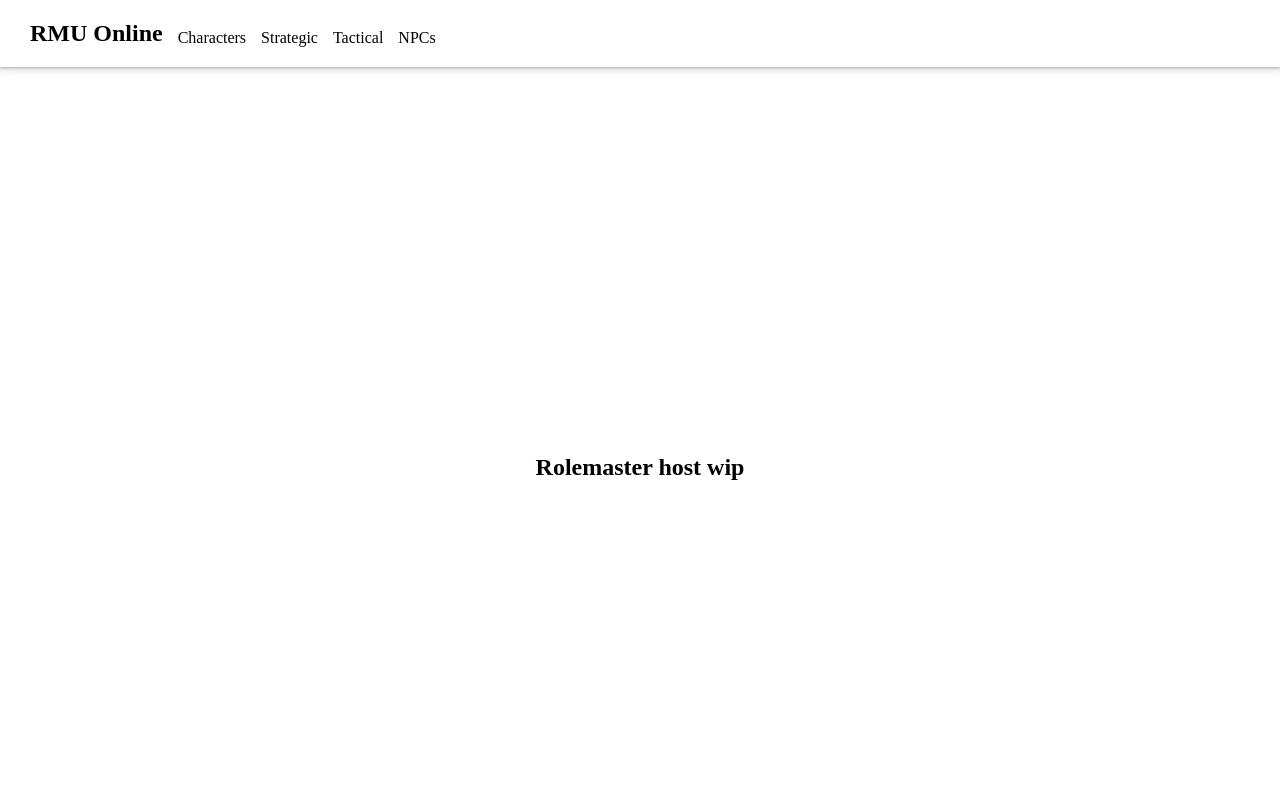
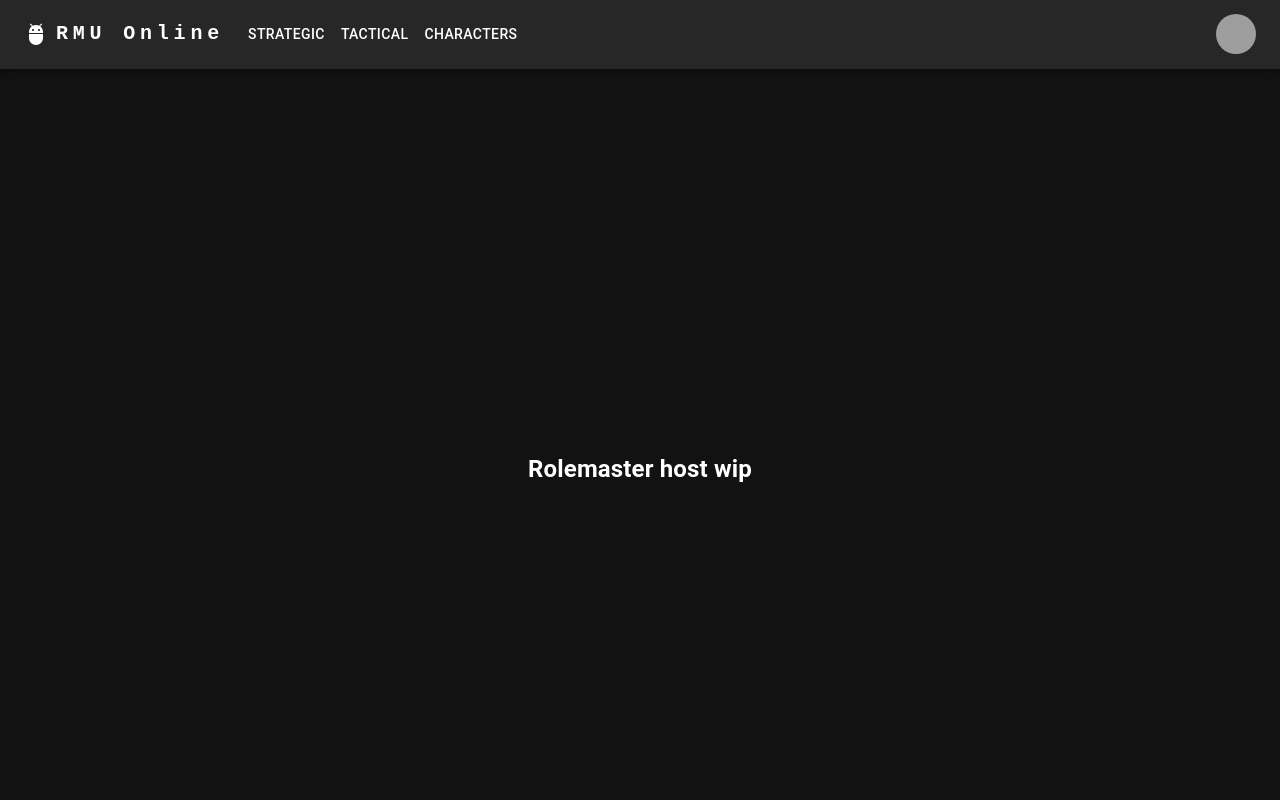
Before and after one commit to labcabrera/rmu-mfe-shell, a React app: page / in a window 1280 px wide. Shown: the top 800 px of the page. Built offline with nearby package versions, Linux system fonts and the light colour scheme; grey boxes are pictures that could not be loaded.

Commit message:
Initial version.

```diff
--- a/package.json
+++ b/package.json
@@ -34,6 +34,11 @@
   "dependencies": {
     "@babel/plugin-syntax-jsx": "^7.24.7",
     "@babel/runtime": "^7.13.10",
+    "@emotion/react": "^11.13.3",
+    "@emotion/styled": "^11.13.0",
+    "@fontsource/roboto": "^5.1.0",
+    "@mui/icons-material": "^6.1.0",
+    "@mui/material": "^6.1.0",
     "file-loader": "^6.2.0",
     "react": "^18.2.0",
     "react-dom": "^18.2.0",
--- a/src/App.jsx
+++ b/src/App.jsx
@@ -1,13 +1,24 @@
+import CssBaseline from '@mui/material/CssBaseline';
+import { ThemeProvider, createTheme } from '@mui/material/styles';
 import React, { Suspense } from "react";
-import { Routes, Route } from "react-router-dom";
+import { Route, Routes } from "react-router-dom";
+import Footer from "./components/Footer/Footer";
+import Header from "./components/Header/Header";
+import Home from "./components/Home/Home";
 import "./index.css";
-import Header from "./components/Header/Header";
-import Footer from "./components/Footer/Footer";
-import Home from "./components/Home/Home";
+
 const RemoteTacticalApp = React.lazy(() => import("tactical/TacticalApp"));
+
+const darkTheme = createTheme({
+  palette: {
+    mode: 'dark',
+  },
+});
 
 const App = () => {
   return (
+    <ThemeProvider theme={darkTheme}>
+      <CssBaseline />
       <div className="main">
         <Header />
         <Suspense fallback={<div>Loading...</div>}>
@@ -19,6 +30,7 @@ const App = () => {
         </Suspense>
         <Footer />
       </div>
+    </ThemeProvider>
   );
 };
 
--- a/src/components/Header/Header.jsx
+++ b/src/components/Header/Header.jsx
@@ -1,28 +1,173 @@
-import React, { useEffect, useState } from "react";
-import { Link, useLocation, useNavigate } from "react-router-dom";
+import React from "react";
+import { useLocation, useNavigate } from "react-router-dom";
 import "./Header.css";
+
+import MenuIcon from '@mui/icons-material/Menu';
+import AppBar from '@mui/material/AppBar';
+import Box from '@mui/material/Box';
+import Button from '@mui/material/Button';
+import IconButton from '@mui/material/IconButton';
+import Toolbar from '@mui/material/Toolbar';
+import Typography from '@mui/material/Typography';
+
+import AdbIcon from '@mui/icons-material/Adb';
+import Avatar from '@mui/material/Avatar';
+import Container from '@mui/material/Container';
+import Menu from '@mui/material/Menu';
+import MenuItem from '@mui/material/MenuItem';
+import Tooltip from '@mui/material/Tooltip';
+
+const pages = [
+  ['Strategic', "/strategic"],
+  ['Tactical', "/tactical"],
+  ['Characters', "/characters"]];
+
+const settings = ['Profile', 'Account', 'Dashboard', 'Logout'];
 
 const Header = () => {
   const location = useLocation();
   const navigate = useNavigate();
+
+  const [anchorElNav, setAnchorElNav] = React.useState(null);
+  const [anchorElUser, setAnchorElUser] = React.useState(null);
+
+  const handleOpenNavMenu = (event) => {
+    setAnchorElNav(event.currentTarget);
+  };
+  const handleOpenUserMenu = (event) => {
+    setAnchorElUser(event.currentTarget);
+  };
+
+  const handleCloseNavMenu = () => {
+    setAnchorElNav(null);
+  };
+
+  const handleCloseUserMenu = () => {
+    setAnchorElUser(null);
+  };
+
   return (
-    <nav>
-      <Link to="/">
-        <h2>RMU Online</h2>
-      </Link>
-      <Link to="/characters">
-        <p>Characters</p>
-      </Link>
-      <Link to="/strategic">
-        <p>Strategic</p>
-      </Link>
-      <Link to="/tactical">
-        <p>Tactical</p>
-      </Link>
-      <Link to="/npcs">
-        <p>NPCs</p>
-      </Link>
-     </nav>
+    <AppBar position="static">
+      <Container maxWidth="xl">
+        <Toolbar disableGutters>
+          <AdbIcon sx={{ display: { xs: 'none', md: 'flex' }, mr: 1 }} />
+          <Typography
+            variant="h6"
+            noWrap
+            component="a"
+            href="/tactical"
+            sx={{
+              mr: 2,
+              display: { xs: 'none', md: 'flex' },
+              fontFamily: 'monospace',
+              fontWeight: 700,
+              letterSpacing: '.3rem',
+              color: 'inherit',
+              textDecoration: 'none',
+            }}
+          >
+            RMU Online
+          </Typography>
+
+
+          <Box sx={{ flexGrow: 1, display: { xs: 'flex', md: 'none' } }}>
+            <IconButton
+              size="large"
+              aria-label="account of current user"
+              aria-controls="menu-appbar"
+              aria-haspopup="true"
+              onClick={handleOpenNavMenu}
+              color="inherit"
+            >
+              <MenuIcon />
+            </IconButton>
+            <Menu
+              id="menu-appbar"
+              anchorEl={anchorElNav}
+              anchorOrigin={{
+                vertical: 'bottom',
+                horizontal: 'left',
+              }}
+              keepMounted
+              transformOrigin={{
+                vertical: 'top',
+                horizontal: 'left',
+              }}
+              open={Boolean(anchorElNav)}
+              onClose={handleCloseNavMenu}
+              sx={{ display: { xs: 'block', md: 'none' } }}
+            >
+              {pages.map((page) => (
+                <MenuItem key={page} onClick={handleCloseNavMenu}>
+                  <Typography sx={{ textAlign: 'center' }} href={page[1]}>{page[0]}</Typography>
+                </MenuItem>
+              ))}
+            </Menu>
+          </Box>
+
+          <AdbIcon sx={{ display: { xs: 'flex', md: 'none' }, mr: 1 }} />
+          <Typography
+            variant="h5"
+            noWrap
+            component="a"
+            href="#app-bar-with-responsive-menu"
+            sx={{
+              mr: 2,
+              display: { xs: 'flex', md: 'none' },
+              flexGrow: 1,
+              fontFamily: 'monospace',
+              fontWeight: 700,
+              letterSpacing: '.3rem',
+              color: 'inherit',
+              textDecoration: 'none',
+            }}
+          >
+            LOGO
+          </Typography>
+          <Box sx={{ flexGrow: 1, display: { xs: 'none', md: 'flex' } }}>
+            {pages.map((page) => (
+              <Button
+                key={page}
+                onClick={handleCloseNavMenu}
+                href={page[1]}
+                sx={{ my: 2, color: 'white', display: 'block' }}
+              >
+                {page[0]}
+              </Button>
+            ))}
+          </Box>
+          <Box sx={{ flexGrow: 0 }}>
+            <Tooltip title="Open settings">
+              <IconButton onClick={handleOpenUserMenu} sx={{ p: 0 }}>
+                <Avatar alt="Remy Sharp" src="/static/images/avatar/2.jpg" />
+              </IconButton>
+            </Tooltip>
+            <Menu
+              sx={{ mt: '45px' }}
+              id="menu-appbar"
+              anchorEl={anchorElUser}
+              anchorOrigin={{
+                vertical: 'top',
+                horizontal: 'right',
+              }}
+              keepMounted
+              transformOrigin={{
+                vertical: 'top',
+                horizontal: 'right',
+              }}
+              open={Boolean(anchorElUser)}
+              onClose={handleCloseUserMenu}
+            >
+              {settings.map((setting) => (
+                <MenuItem key={setting} onClick={handleCloseUserMenu}>
+                  <Typography sx={{ textAlign: 'center' }}>{setting}</Typography>
+                </MenuItem>
+              ))}
+            </Menu>
+          </Box>
+        </Toolbar>
+      </Container>
+    </AppBar>
   );
 };
 
--- a/src/index.html
+++ b/src/index.html
@@ -10,7 +10,7 @@
       crossorigin="anonymous"
       referrerpolicy="no-referrer"
     />
-    <title>main</title>
+    <title>RMU Online</title>
   </head>
 
   <body>
```
Also changed, not shown: 1 other file (tests, documents, lock files or other folders). Lines whose indentation alone changed are shown as unchanged.
